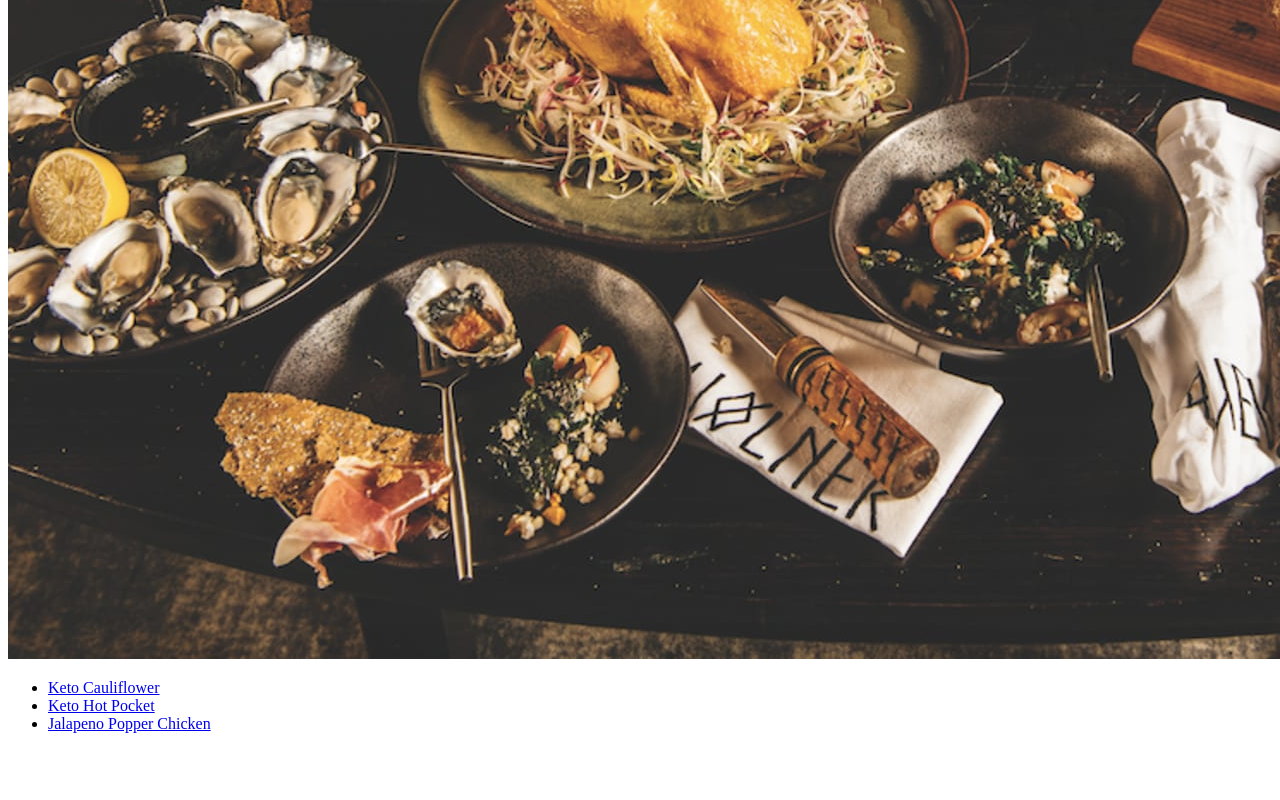
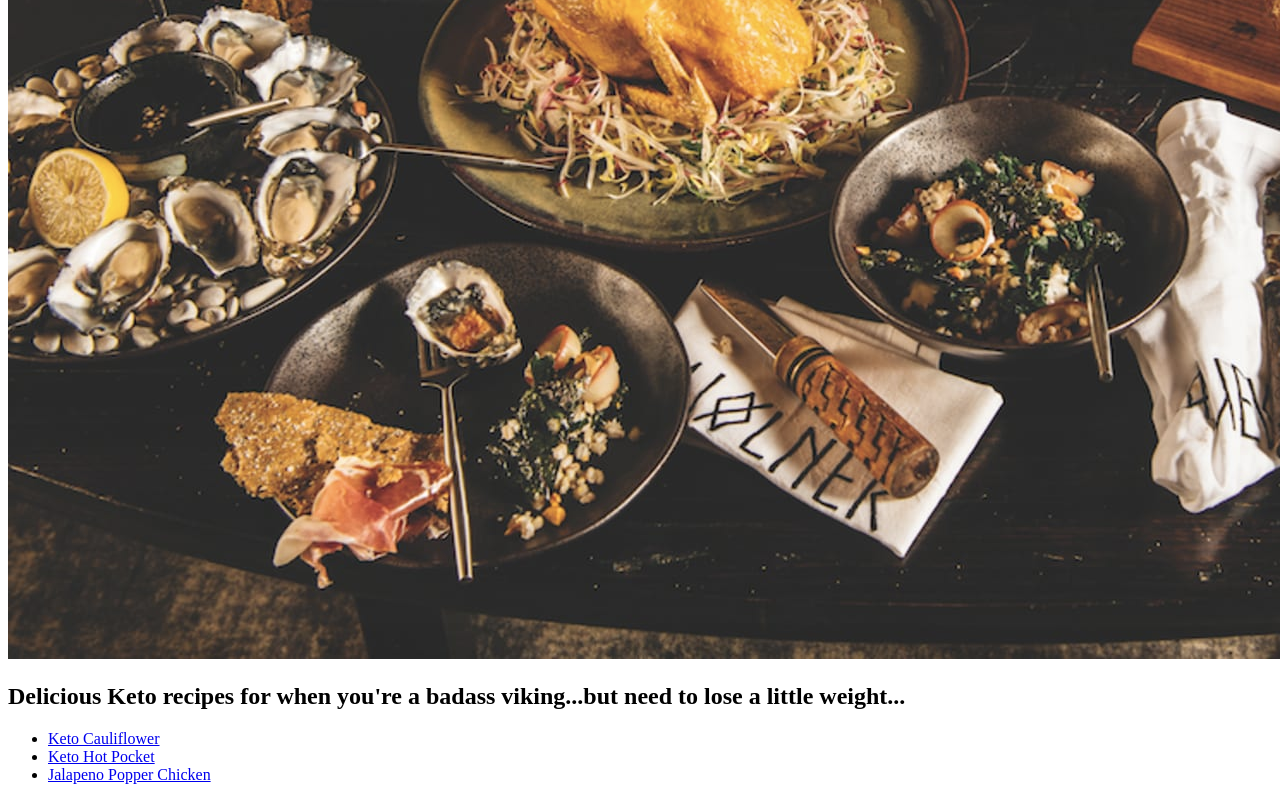
Before and after one commit to fm-jr/odin_recipes, a plain HTML site: page index.html in a window 1280 px wide. Shown: the part 617-1417 px from the top of the page. Before the commit the page ends 1366 px from the top, so only its background shows below. Drawn offline with Linux system fonts and the light colour scheme.

Commit message:
added description to index.html

```diff
--- a/index.html
+++ b/index.html
@@ -8,6 +8,7 @@
     <body>
         <h1>Odin Recipes</h1>
         <img src="images/viking-feast.jpg">
+        <h2>Delicious Keto recipes for when you're a badass viking...but need to lose a little weight...</h2>
             <ul>
                 <li><a href="recipes/keto-cauliflower.html">Keto Cauliflower</a></li>
                 <li><a href="recipes/keto-hotpocket.html">Keto Hot Pocket</a></li>
```
